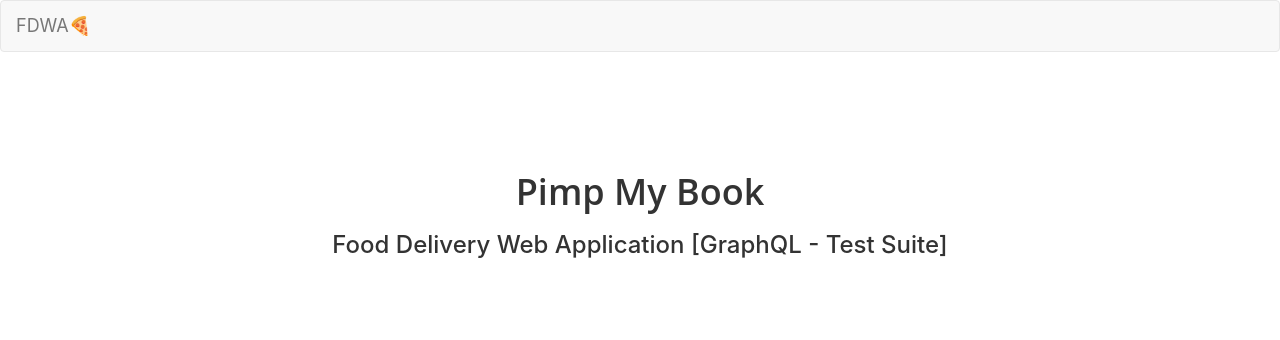
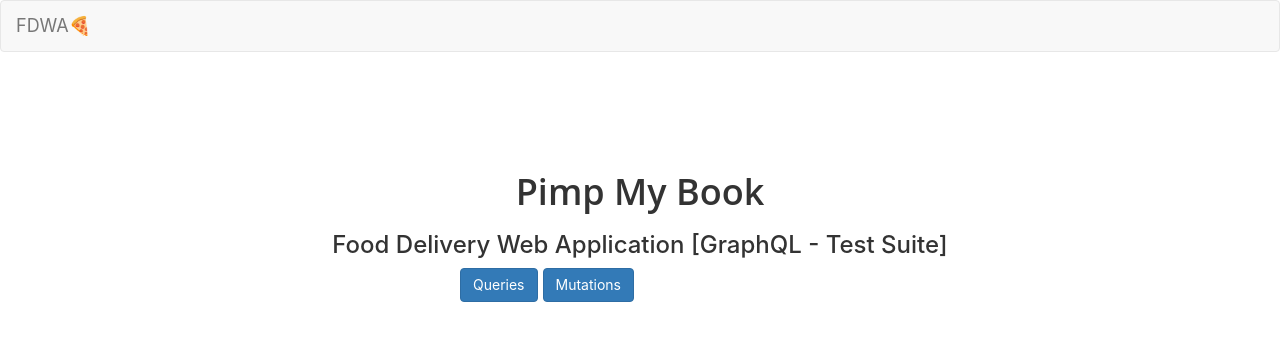
Before and after one commit to pimp-my-book/FDWA, a React (Create React App) app in the folder frontend/: page / in a window 1280 px wide. Shown: the top 340 px of the page. Built offline with nearby package versions, Linux system fonts and the light colour scheme.

Commit message:
UPDATE => Home [Queries + Mutations]

```diff
--- a/frontend/src/containers/Home.js
+++ b/frontend/src/containers/Home.js
@@ -1,4 +1,5 @@
 import React, { Component } from "react";
+import { Button, ButtonToolbar, Grid, Col, Row } from 'react-bootstrap';
 import "../styles/styles.css";
 
 export default class Home extends Component {
@@ -8,6 +9,20 @@ export default class Home extends Component {
         <div className="landingPage">
           <h1>Pimp My Book</h1>
           <h3>Food Delivery Web Application [GraphQL - Test Suite]</h3>
+          <Grid>
+            <Row>
+              <Col xs={6} md={4}>
+              </Col>
+              <Col xs={6} md={4}>
+                <ButtonToolbar classname=".homeButtonToolbar">
+                  <Button bsStyle="primary" bsStyle="primary">Queries</Button>
+                  <Button bsStyle="primary" bsStyle="primary">Mutations</Button>
+                </ButtonToolbar>
+              </Col>
+              <Col xs={6} md={4}>
+              </Col>
+            </Row>
+          </Grid>
         </div>
       </div>
     );
```
